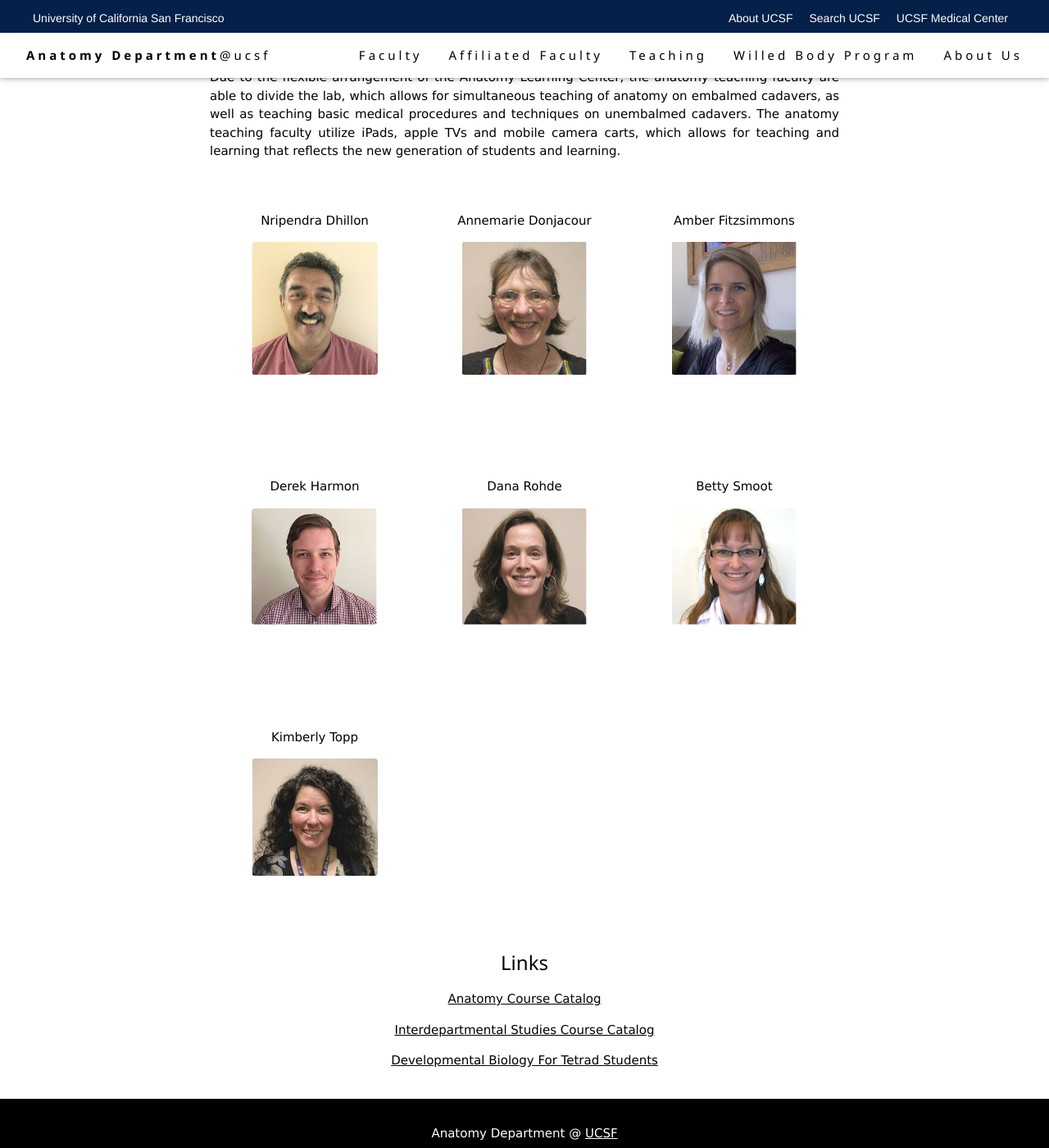
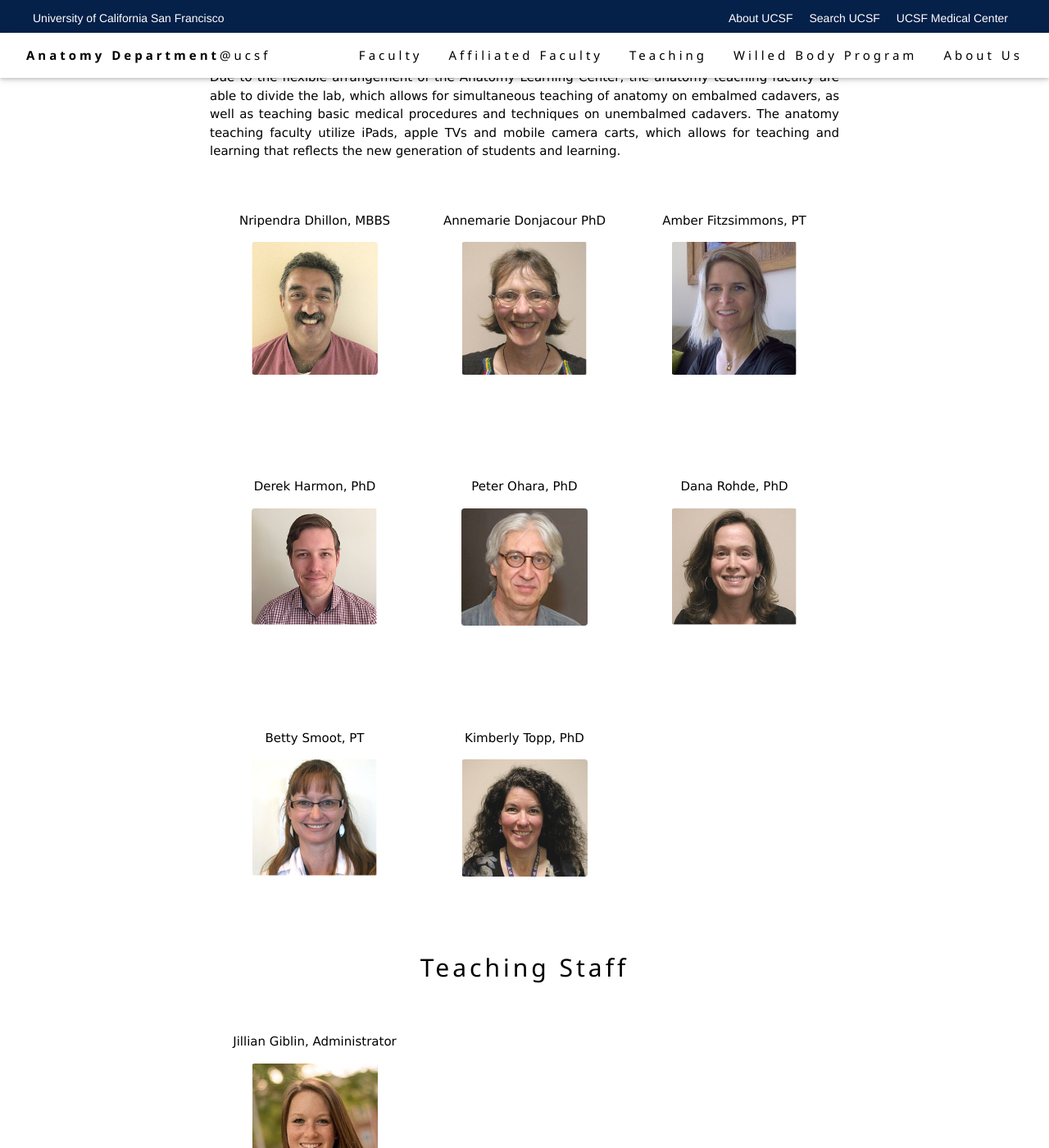
Before and after one commit to UCSF-Anatomy/anat-jekyll-2017, a Jekyll site: the page built from teaching.md, in a window 1280 px wide and 1400 px high, scrolled down 626 px. Shown: the whole window at 82% size. Built offline with Jekyll 4.4.1, drawn with Linux system fonts in a browser that asks for light colours; nearby versions of some CDN libraries.

Commit message:
Teaching changes

```diff
--- a/teaching.md
+++ b/teaching.md
@@ -16,15 +16,15 @@ permalink: /teaching/
 <!--Teaching Facutly Profiles here -->
       <div class="w3-row w3-padding-32">
         <div class="w3-third">
-          <p>Nripendra Dhillon</p>
+          <p>Nripendra Dhillon, MBBS</p>
           <img src="{{ site.baseurl }}/img/Dhillon.jpg" class="w3-round w3-margin-bottom" alt="Nripendra Dhillon" style="width:60%">
         </div>
         <div class="w3-third">
-          <p>Annemarie Donjacour</p>
+          <p>Annemarie Donjacour PhD</p>
           <img src="{{ site.baseurl }}/img/Donjacour.jpg" class="w3-round w3-margin-bottom" alt="Annemarie Donjacour" style="width:60%">
         </div>
         <div class="w3-third">
-          <p>Amber Fitzsimmons</p>
+          <p>Amber Fitzsimmons, PT</p>
           <img src="{{ site.baseurl }}/img/Fitzsimmons.jpg" class="w3-round" alt="Amber Fitzsimmons" style="width:60%">
         </div>
       </div>
@@ -33,28 +33,46 @@ permalink: /teaching/
     <div class="w3-container w3-content w3-center w3-padding-12" style="max-width:800px">
     <div class="w3-row w3-padding-32">
       <div class="w3-third">
-        <p>Derek Harmon</p>
+        <p>Derek Harmon, PhD</p>
         <img src="{{ site.baseurl }}/img/Harmon.jpg" class="w3-round w3-margin-bottom" alt="Derek Harmon" style="width:60%">
       </div>
       <div class="w3-third">
-        <p>Dana Rohde</p>
+        <p>Peter Ohara, PhD</p>
+        <img src="{{ site.baseurl }}/img/Ohara.jpg" class="w3-round w3-margin-bottom" alt="Peter Ohara" style="width:60%">
+      </div>
+      <div class="w3-third">
+        <p>Dana Rohde, PhD</p>
         <img src="{{ site.baseurl }}/img/Rohde.jpg" class="w3-round w3-margin-bottom" alt="Dana Rohde" style="width:60%">
       </div>
-      <div class="w3-third">
-        <p>Betty Smoot</p>
-        <img src="{{ site.baseurl }}/img/Smoot.jpg" class="w3-round" alt="Betty Smoot" style="width:60%">
-      </div>
+
     </div>
   </div>
 
   <div class="w3-container w3-content w3-center w3-padding-12" style="max-width:800px">
   <div class="w3-row w3-padding-32">
     <div class="w3-third">
-      <p>Kimberly Topp</p>
+      <p>Betty Smoot, PT</p>
+      <img src="{{ site.baseurl }}/img/Smoot.jpg" class="w3-round" alt="Betty Smoot" style="width:60%">
+    </div>
+    <div class="w3-third">
+      <p>Kimberly Topp, PhD</p>
       <img src="{{ site.baseurl }}/img/Topp.jpg" class="w3-round w3-margin-bottom" alt="banmember1" style="width:60%">
     </div>
   </div>
   </div>
+<!--staff section here -->
+<!-- The Faculty Section -->
+    <div class="w3-container w3-content w3-center w3-padding-12" style="max-width:800px">
+      <h2 class="w3-wide">Teaching Staff</h2>
+
+      <div class="w3-row w3-padding-32">
+        <div class="w3-third">
+          <p>Jillian Giblin, Administrator</p>
+          <img src="{{ site.baseurl }}/img/Giblin.jpg" class="w3-round w3-margin-bottom" alt="Jillian Giblin" style="width:60%">
+        </div>
+    </div>
+<!--end of the staff section-->
+
 
   <div class="w3-container w3-content w3-center w3-padding-12" style="max-width:800px">
     <h3 id="links">Links</h3>
```
Also changed, not shown: _layouts/page2.html (+4 -5 lines), img/Ohara.jpg.
